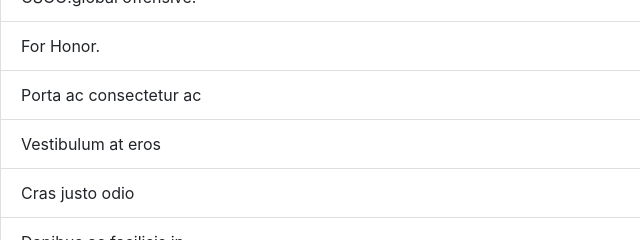
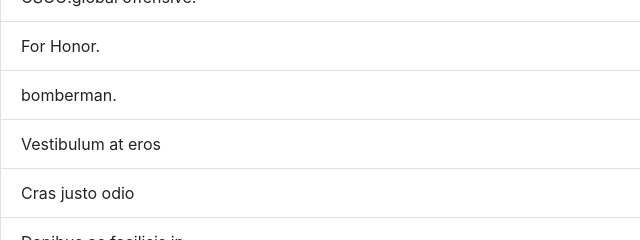
Before and after one commit to SLusherxp/vebr-herkansing-Jaimy-Dekker-327900, a plain HTML site: page index.html in a window 1280 px wide. Shown: the part 189-429 px from the top of the page, 0-640 px from the left. Drawn offline with nearby package versions, Linux system fonts and the light colour scheme.

Commit message:
Bomberman toegevoegd 4de commit

```diff
--- a/index.html
+++ b/index.html
@@ -19,7 +19,7 @@
         <li class="list-group-item">ARK:Survival Evolved.</li>
         <li class="list-group-item">CSGO:global offensive.</li>
         <li class="list-group-item">For Honor.</li>
-        <li class="list-group-item">Porta ac consectetur ac</li>
+        <li class="list-group-item">bomberman.</li>
         <li class="list-group-item">Vestibulum at eros</li>
         <li class="list-group-item">Cras justo odio</li>
         <li class="list-group-item">Dapibus ac facilisis in</li>
```
